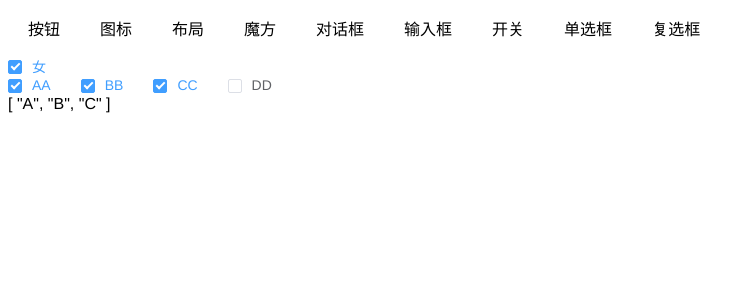
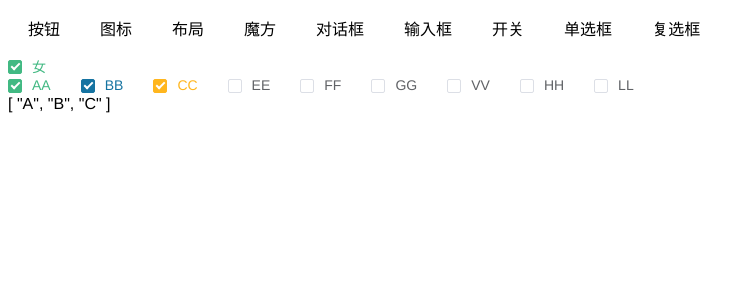
Before and after one commit to mrwdhasd0903/meows-ui, a Vue app: page /checkbox in a window 1280 px wide. Shown: the top 300 px of the page, without its empty margins (0-752 px from the left). Built offline with nearby package versions, Linux system fonts and the light colour scheme.

Commit message:
checkbox add activeColor

```diff
--- a/examples/components/checkbox.vue
+++ b/examples/components/checkbox.vue
@@ -3,10 +3,15 @@
     <me-checkbox label="nv" v-model="active">女</me-checkbox>
 
     <me-checkbox-group v-model="arr">
-      <me-checkbox label="A">AA</me-checkbox>
-      <me-checkbox label="B">BB</me-checkbox>
-      <me-checkbox label="C">CC</me-checkbox>
-      <me-checkbox label="D">DD</me-checkbox>
+      <me-checkbox active-color="ordinary" label="A">AA</me-checkbox>
+      <me-checkbox active-color="success" label="B">BB</me-checkbox>
+      <me-checkbox active-color="warning" label="C">CC</me-checkbox>
+      <me-checkbox active-color="youth" label="E">EE</me-checkbox>
+      <me-checkbox active-color="important" label="F">FF</me-checkbox>
+      <me-checkbox active-color="dynamic" label="G">GG</me-checkbox>
+      <me-checkbox active-color="plain" label="V">VV</me-checkbox>
+      <me-checkbox active-color="elegant" label="H">HH</me-checkbox>
+      <me-checkbox active-color="red" label="L">LL</me-checkbox>
     </me-checkbox-group>
     {{arr}}
   </div>
--- a/packages/Checkbox/src/index.vue
+++ b/packages/Checkbox/src/index.vue
@@ -1,7 +1,7 @@
 <template>
   <label class="me-checkbox" :class="{'me-checked':isChecked}">
     <span class="me-checkbox__input">
-      <span class="me-checkbox__inner"></span>
+      <span class="me-checkbox__inner" :style="activeStyle[0]"></span>
       <input
         type="checkbox"
         class="me-checkbox__original"
@@ -10,16 +10,35 @@
         :value="label"
       />
     </span>
-    <span class="me-checkbox__label">
+    <span class="me-checkbox__label" :style="activeStyle[1]">
       <slot>{{label}}</slot>
     </span>
   </label>
 </template>
 
 <script>
+import themeMap from "../../Theme/color";
 export default {
   name: "MeCheckbox",
   computed: {
+    _activeColor() {
+      if (this.activeColor == "") {
+        return themeMap.ordinary;
+      }
+      let res = themeMap[this.activeColor];
+      return res ? res : this.activeColor;
+    },
+    activeStyle() {
+      return this.isChecked
+        ? [
+            {
+              borderColor: this._activeColor,
+              backgroundColor: this._activeColor
+            },
+            { color: this._activeColor }
+          ]
+        : [null, null];
+    },
     isChecked() {
       return this.hasMeRadioGroup
         ? this.model.includes(this.label)
@@ -45,6 +64,10 @@ export default {
     }
   },
   props: {
+    activeColor: {
+      type: String,
+      default: ""
+    },
     value: {
       type: Boolean,
       default: false
@@ -126,15 +149,15 @@ export default {
 .me-checkbox.me-checked {
   .me-checkbox__input {
     .me-checkbox__inner {
-      background-color: #409eff;
-      border-color: #409eff;
+      // background-color: #409eff;
+      // border-color: #409eff;
       &:after {
         transform: rotate(45deg) scale(1);
       }
     }
   }
   .me-checkbox__label {
-    color: #409eff;
+    // color: #409eff;
   }
 }
 </style>
```
